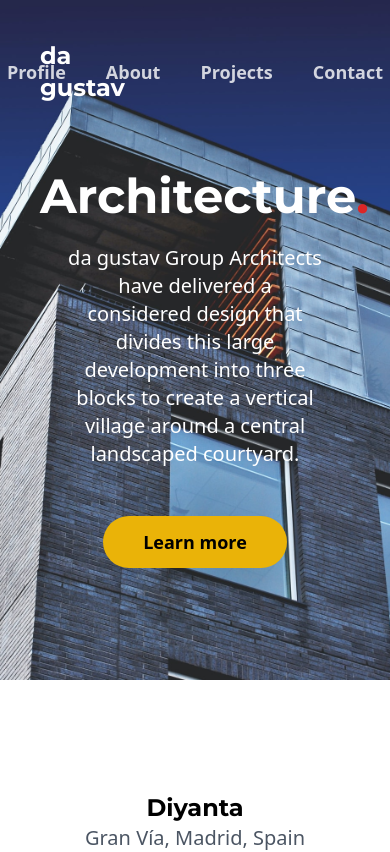
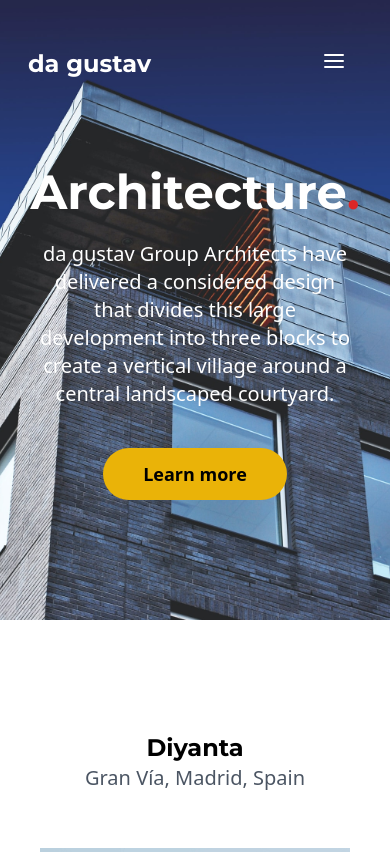
Before and after one commit to thenotoriousgustav/architecture-nextjs, a Next.js app: page / in a window 390 px wide. Shown: the top 852 px of the page. Built offline with nearby package versions, Linux system fonts and the light colour scheme.

Commit message:
add responsive navbar

```diff
--- a/components/Button.js
+++ b/components/Button.js
@@ -3,7 +3,7 @@ import classNames from 'classnames';
 export default function Button({ href, className, variant, children, pill }) {
   const variants = {
     'outline-yellow':
-      'border border-yellow-500 text-yellow-500 hover:text-black hover:bg-yellow-500 2xl:mr-10 hidden sm:inline-block',
+      'border border-yellow-500 text-yellow-500 hover:text-black hover:bg-yellow-500 2xl:mr-10 inline-block',
     'yellow': 'bg-yellow-500 text-black hover:bg-yellow-600',
     'black': 'bg-black text-white hover:bg-opacity-75',
   };
--- a/components/CardSection.js
+++ b/components/CardSection.js
@@ -9,7 +9,7 @@ export default function SectionCard() {
         <SectionTitle>Arch</SectionTitle>
         <SectionParagraph>About Diyanta</SectionParagraph>
         <div className="mt-20 flex flex-wrap">
-          <div className="w-6/12 px-4 pb-8 lg:w-4/12">
+          <div className="w-6/12 px-2 pb-8 md:px-4 lg:w-4/12">
             <Card
               name="Interior"
               desc="Elegant and Cozy"
@@ -17,7 +17,7 @@ export default function SectionCard() {
               imageClassName="h-10"
             />
           </div>
-          <div className="w-6/12 px-4 pb-8 lg:w-4/12">
+          <div className="w-6/12 px-2 pb-8 md:px-4 lg:w-4/12">
             <Card
               name="Structure"
               desc="Good Structure"
@@ -25,7 +25,7 @@ export default function SectionCard() {
               imageClassName="h-10"
             />
           </div>
-          <div className="w-6/12 px-4 pb-8 lg:w-4/12">
+          <div className="w-6/12 px-2 pb-8 md:px-4 lg:w-4/12">
             <Card
               name="Place"
               desc="Strategic Place"
@@ -33,7 +33,7 @@ export default function SectionCard() {
               imageClassName="h-10"
             />
           </div>
-          <div className="w-6/12 px-4 lg:w-4/12">
+          <div className="w-6/12 px-2 md:px-4 lg:w-4/12">
             <Card
               name="Interior"
               desc="Elegant and Cozy"
@@ -41,7 +41,7 @@ export default function SectionCard() {
               imageClassName="h-10"
             />
           </div>
-          <div className="w-6/12 px-4 lg:w-4/12">
+          <div className="w-6/12 px-2 md:px-4 lg:w-4/12">
             <Card
               name="Structure"
               desc="Good Structure"
@@ -49,7 +49,7 @@ export default function SectionCard() {
               imageClassName="h-10"
             />
           </div>
-          <div className="w-6/12 px-4 lg:w-4/12">
+          <div className="w-6/12 px-2 md:px-4 lg:w-4/12">
             <Card
               name="Place"
               desc="Strategic Place"
--- a/components/ContactSection.js
+++ b/components/ContactSection.js
@@ -10,9 +10,9 @@ export default function ContactSection() {
       className="container mx-auto px-10 md:px-6 lg:px-10 2xl:px-0"
       id="contact"
     >
-      <div className="flex rounded-lg bg-gray-100">
-        <div className="w-6/12 border-r border-gray-300">
-          <div className="p-14 md:p-14 lg:py-16 lg:px-20">
+      <div className="flex flex-wrap rounded-lg bg-gray-100">
+        <div className="w-full border-b border-gray-300 md:w-6/12 md:border-r">
+          <div className="px-5 py-7 sm:p-14 md:p-14 lg:py-16 lg:px-20">
             <SectionTitle left>Contact</SectionTitle>
             <SectionParagraph left>How to Contact me:</SectionParagraph>
             <ContactItem
@@ -42,8 +42,8 @@ export default function ContactSection() {
           </div>
         </div>
 
-        <div className="w-6/12">
-          <form className="p-14 lg:py-16 lg:px-20">
+        <div className="w-full md:w-6/12">
+          <form className="p-6 sm:p-14 lg:py-16 lg:px-20">
             <div className="-mx-4 flex flex-wrap">
               <div className="w-full px-4 lg:w-6/12">
                 <Field label="Name:" name="name" type="text" />
--- a/components/Hero.js
+++ b/components/Hero.js
@@ -3,19 +3,19 @@ import Button from './Button';
 
 export default function Hero() {
   return (
-    <div className="h-[680px] bg-cover bg-bottom bg-hero md:h-[650px] lg:h-[700px] 2xl:h-[830px]">
-      <div className="container mx-auto px-10 2xl:px-0">
+    <div className="h-[620px] bg-cover bg-bottom bg-hero md:h-[650px] xl:h-[700px] 2xl:h-[830px]">
+      <div className="container mx-auto px-6 md:px-8 lg:px-12 2xl:px-0">
         <Navbar />
-        <div className="mt-7 text-center md:mt-24 xl:mt-32 2xl:mt-36">
-          <h1 className="font-montserrat text-5xl font-bold text-white">
+        <div className="mt-10 text-center md:mt-24 xl:mt-24 2xl:mt-44">
+          <h1 className="font-montserrat text-5xl font-bold text-white ">
             Architecture<span className="text-red-600">.</span>
           </h1>
-          <p className="mx-auto mt-6 w-10/12 text-xl text-white md:w-10/12 lg:w-7/12 2xl:w-5/12">
+          <p className="mx-auto mt-6 w-11/12 text-xl text-white md:w-10/12 lg:w-7/12 2xl:w-5/12">
             da gustav Group Architects have delivered a considered design that
             divides this large development into three blocks to create a
             vertical village around a central landscaped courtyard.
           </p>
-          <Button href="#profile" pill variant="yellow" className="mt-12">
+          <Button href="#profile" pill variant="yellow" className="mt-10">
             Learn more
           </Button>
         </div>
--- a/components/Nav.js
+++ b/components/Nav.js
@@ -1,12 +1,28 @@
 import NavItem from './NavItem';
+import classNames from 'classnames';
 
-export default function Nav() {
+export default function Nav({ scheme, dir }) {
+  const dirs = {
+    horizontal: 'justify-center space-x-10',
+    vertical: 'flex-col space-y-6',
+  };
+
+  const pickedDir = dirs[dir];
+
   return (
-    <ul className="flex justify-center space-x-10">
-      <NavItem href="#profile">Profile</NavItem>
-      <NavItem href="#about">About</NavItem>
-      <NavItem href="#projects">Projects</NavItem>
-      <NavItem href="#contact">Contact</NavItem>
+    <ul className={classNames('flex', pickedDir)}>
+      <NavItem scheme={scheme} href="#profile">
+        Profile
+      </NavItem>
+      <NavItem scheme={scheme} href="#about">
+        About
+      </NavItem>
+      <NavItem scheme={scheme} href="#projects">
+        Projects
+      </NavItem>
+      <NavItem scheme={scheme} href="#contact">
+        Contact
+      </NavItem>
     </ul>
   );
 }
--- a/components/NavItem.js
+++ b/components/NavItem.js
@@ -1,9 +1,24 @@
-export default function NavItem({ href, children }) {
+import classNames from 'classnames';
+import { useState } from 'react';
+
+export default function NavItem({ scheme, href, children, className }) {
+  const schemes = {
+    light: 'text-white text-opacity-80 hover:text-opacity-100',
+    dark: 'text-black',
+  };
+
+  const [offCanvas, setOffCanvas] = useState(false);
+
+  const pickedScheme = schemes[scheme];
   return (
     <li>
       <a
         href={href}
-        className="cursor-pointer text-lg font-semibold text-white text-opacity-80 transition hover:text-opacity-100"
+        className={classNames(
+          'cursor-pointer text-lg font-semibold transition',
+          pickedScheme,
+          className
+        )}
       >
         {children}
       </a>
--- a/components/NavLogo.js
+++ b/components/NavLogo.js
@@ -1,6 +1,6 @@
 export default function NavLogo() {
   return (
-    <div className=" cursor-pointer font-montserrat text-2xl font-semibold text-white 2xl:ml-10">
+    <div className="ml-1 cursor-pointer font-montserrat text-2xl font-semibold text-white 2xl:ml-10">
       da gustav
     </div>
   );
--- a/components/Navbar.js
+++ b/components/Navbar.js
@@ -1,21 +1,57 @@
+/* eslint-disable @next/next/no-img-element */
+import { useState } from 'react';
+import Image from 'next/image';
 import NavLogo from './NavLogo';
 import Nav from './Nav';
 import Button from './Button';
+import classNames from 'classnames';
 
 export default function Navbar() {
+  const [offCanvas, setOffCanvas] = useState(false);
   return (
-    <div className="flex items-center py-10">
-      <div className="w-3/12">
-        <NavLogo />
+    <>
+      <div className="flex items-center py-12 md:py-10">
+        <div className="w-full lg:w-3/12">
+          <NavLogo />
+        </div>
+        <div className="hidden w-6/12 md:block">
+          <Nav dir="horizontal" scheme="light" />
+        </div>
+        <div className="hidden w-3/12 text-right md:block md:pl-10">
+          <Button
+            href="https://wa.me/085940476706"
+            target="__blank"
+            pill
+            variant="outline-yellow"
+          >
+            Contact
+          </Button>
+        </div>
+        <div className="w-9/12 px-5 text-right md:hidden">
+          <Image
+            src="/menu.svg"
+            height={24}
+            width={24}
+            alt="menu"
+            onClick={() => setOffCanvas(true)}
+          />
+        </div>
       </div>
-      <div className="w-6/12">
-        <Nav />
+
+      <div
+        className={classNames(
+          'fixed top-0 z-10 h-full w-full bg-white px-10 py-12 transition-all md:hidden',
+          offCanvas ? 'right-0' : '-right-full'
+        )}
+      >
+        <img
+          src="/x.svg"
+          alt="menu-close"
+          className="absolute top-11 right-10 w-8 sm:right-20"
+          onClick={() => setOffCanvas(false)}
+        />
+        <Nav dir="vertical" scheme="dark" />
       </div>
-      <div className="w-3/12 text-right">
-        <Button href="https://wa.me/085940476706" pill variant="outline-yellow">
-          Contact
-        </Button>
-      </div>
-    </div>
+    </>
   );
 }
```
Also changed, not shown: public/menu.svg (added), public/x.svg (added).
